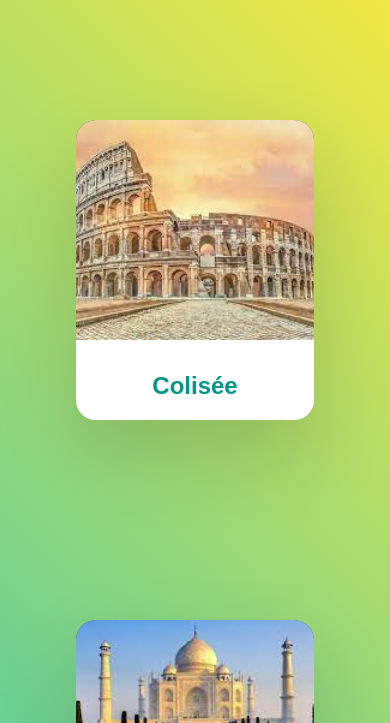
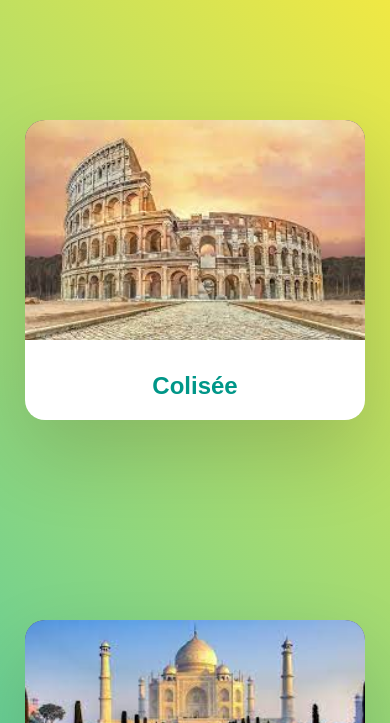
Before and after one commit to aperbet56/animated_responsive_cards_with_hover_effects, a plain HTML site: page index.html in a window 390 px wide. Shown: the part 121-844 px from the top of the page. Drawn offline with Linux system fonts and the light colour scheme.

Commit message:
Mise en place du responsive design version mobile

```diff
--- a/style.css
+++ b/style.css
@@ -164,3 +164,11 @@ footer p {
         border-radius: 12px;
     }
 }
+
+/**** Responsive design version mobile ****/
+
+@media screen and (max-width: 572px) {
+    .card {
+        width: 100%;
+    }
+}
```
